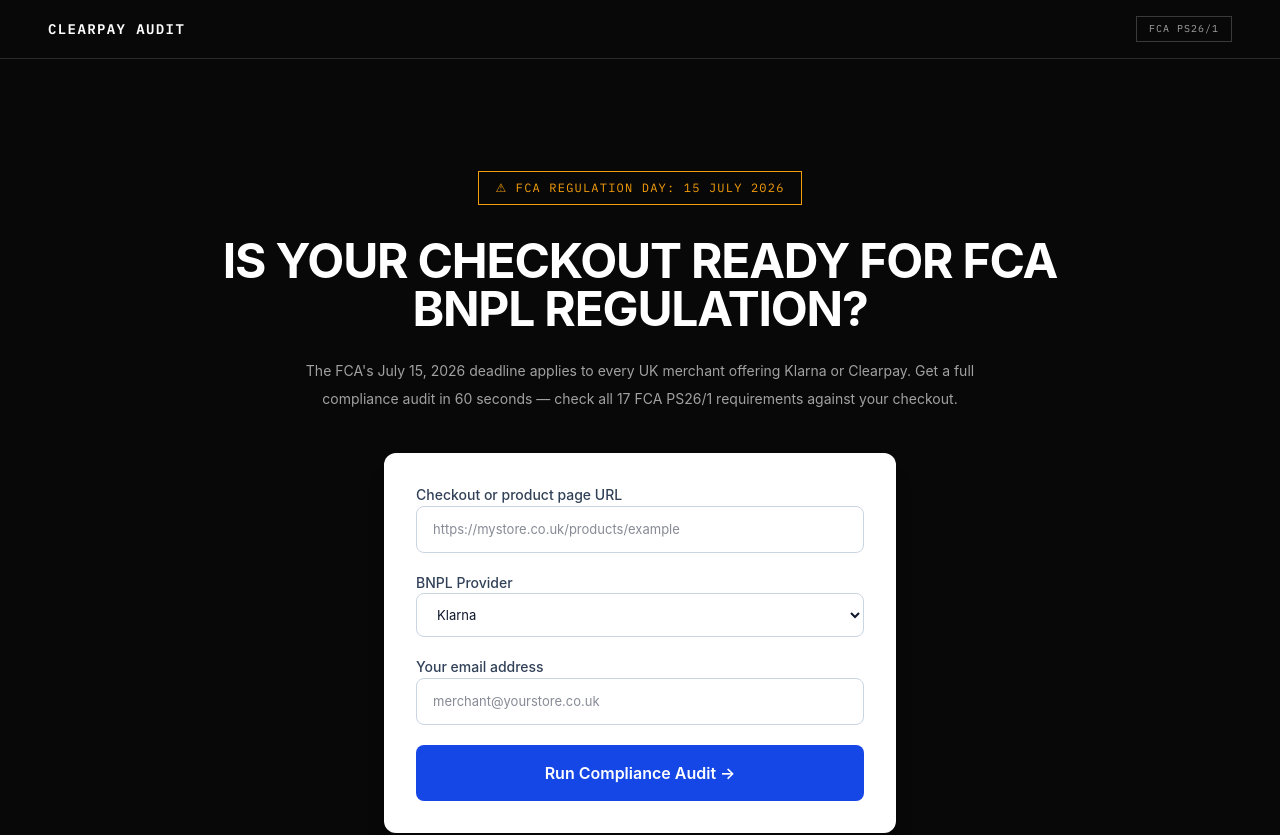
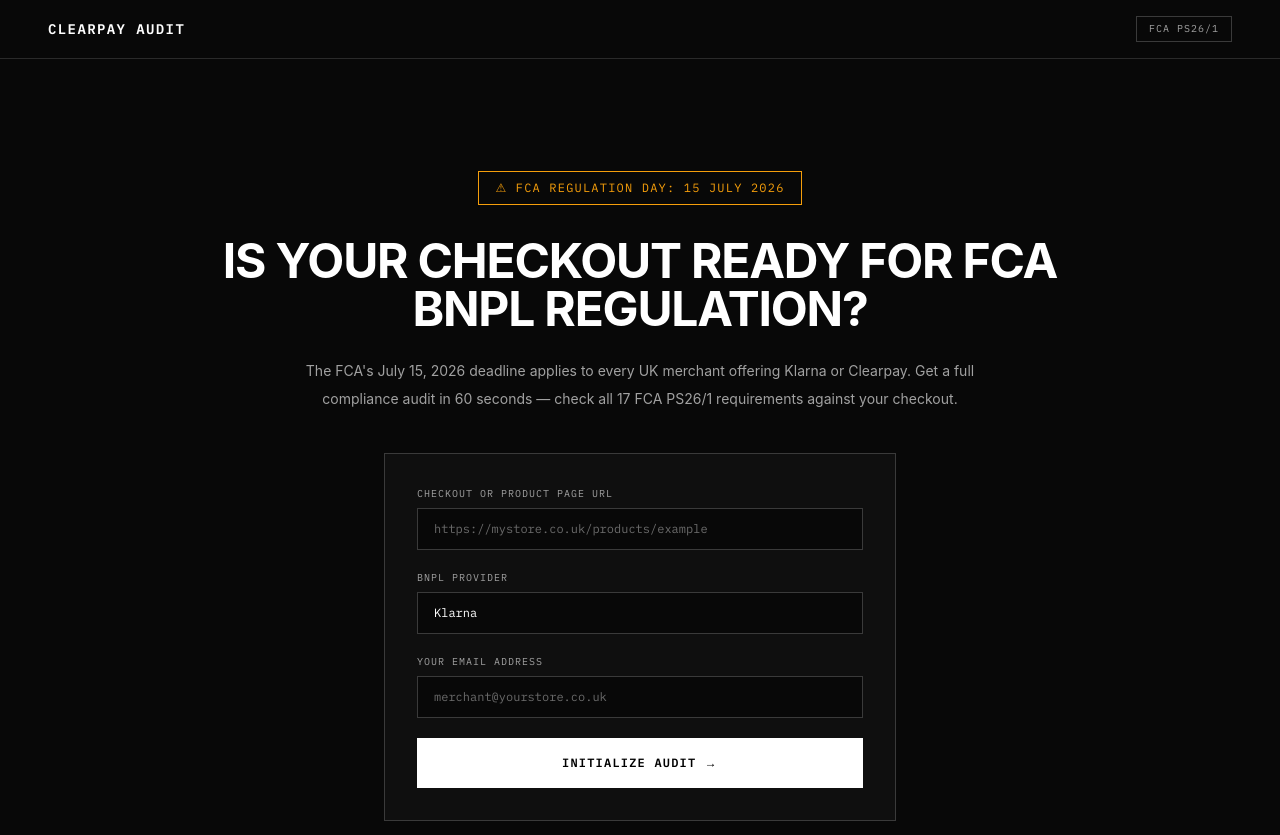
Before and after one commit to Web-Tools-SaaS/clearpay-audit, a Next.js app: page / in a window 1280 px wide. Shown: the top 835 px of the page. Built offline with nearby package versions, Linux system fonts and the light colour scheme.

Commit message:
Update AuditForm.tsx

```diff
--- a/components/AuditForm.tsx
+++ b/components/AuditForm.tsx
@@ -51,11 +51,12 @@
   }
 
   return (
-    <div className="mx-auto w-full max-w-lg rounded-xl bg-white p-8 text-left shadow-xl">
+    <div className="mx-auto w-full max-w-lg border border-[#3A3A3A] bg-[#0F0F0F] p-8 text-left">
       <form className="space-y-5" onSubmit={handleSubmit}>
-        <div className="space-y-2">
+
+        <div className="space-y-1.5">
           <label
-            className="text-sm font-medium text-slate-700"
+            className="block font-mono text-[10px] uppercase tracking-widest text-[#A1A1A1]"
             htmlFor="audit-url"
           >
             Checkout or product page URL
@@ -67,13 +68,13 @@
             value={url}
             onChange={(event) => setUrl(event.target.value)}
             placeholder="https://mystore.co.uk/products/example"
-            className="w-full rounded-lg border border-slate-300 bg-white px-4 py-3 text-slate-900 outline-none transition focus:border-blue-700 focus:ring-4 focus:ring-blue-100"
+            className="w-full border border-[#3A3A3A] bg-[#080808] px-4 py-3 font-mono text-xs text-white placeholder-[#6B6B6B] outline-none transition focus:border-white focus:ring-0"
           />
         </div>
 
-        <div className="space-y-2">
+        <div className="space-y-1.5">
           <label
-            className="text-sm font-medium text-slate-700"
+            className="block font-mono text-[10px] uppercase tracking-widest text-[#A1A1A1]"
             htmlFor="audit-provider"
           >
             BNPL Provider
@@ -82,7 +83,7 @@
             id="audit-provider"
             value={provider}
             onChange={(event) => setProvider(event.target.value)}
-            className="w-full rounded-lg border border-slate-300 bg-white px-4 py-3 text-slate-900 outline-none transition focus:border-blue-700 focus:ring-4 focus:ring-blue-100"
+            className="w-full border border-[#3A3A3A] bg-[#080808] px-4 py-3 font-mono text-xs text-white outline-none transition focus:border-white focus:ring-0 appearance-none cursor-pointer"
           >
             {providerOptions.map((option) => (
               <option key={option.value} value={option.value}>
@@ -92,9 +93,9 @@
           </select>
         </div>
 
-        <div className="space-y-2">
+        <div className="space-y-1.5">
           <label
-            className="text-sm font-medium text-slate-700"
+            className="block font-mono text-[10px] uppercase tracking-widest text-[#A1A1A1]"
             htmlFor="audit-email"
           >
             Your email address
@@ -106,33 +107,34 @@
             value={email}
             onChange={(event) => setEmail(event.target.value)}
             placeholder="merchant@yourstore.co.uk"
-            className="w-full rounded-lg border border-slate-300 bg-white px-4 py-3 text-slate-900 outline-none transition focus:border-blue-700 focus:ring-4 focus:ring-blue-100"
+            className="w-full border border-[#3A3A3A] bg-[#080808] px-4 py-3 font-mono text-xs text-white placeholder-[#6B6B6B] outline-none transition focus:border-white focus:ring-0"
           />
         </div>
 
         <button
           type="submit"
           disabled={loading}
-          className="flex w-full items-center justify-center gap-3 rounded-lg bg-blue-700 py-4 text-base font-semibold text-white transition hover:bg-blue-800 disabled:cursor-not-allowed disabled:bg-blue-500"
+          className="flex w-full items-center justify-center gap-3 border border-white bg-white px-4 py-4 font-mono text-xs font-semibold uppercase tracking-widest text-black transition hover:bg-[#E5E5E5] disabled:cursor-not-allowed disabled:opacity-50"
         >
           {loading ? (
             <>
               <span
-                className="h-5 w-5 animate-spin rounded-full border-2 border-white/30 border-t-white"
+                className="h-4 w-4 animate-spin border border-black/20 border-t-black"
                 aria-hidden="true"
               />
-              <span>Running Audit...</span>
+              <span>Initializing Audit...</span>
             </>
           ) : (
-            'Run Compliance Audit →'
+            'Initialize Audit →'
           )}
         </button>
 
         {error ? (
-          <p className="text-sm text-red-600" role="alert">
-            {error}
+          <p className="font-mono text-[11px] text-[#EF4444]" role="alert">
+            [ERROR] {error}
           </p>
         ) : null}
+
       </form>
     </div>
   )
```
